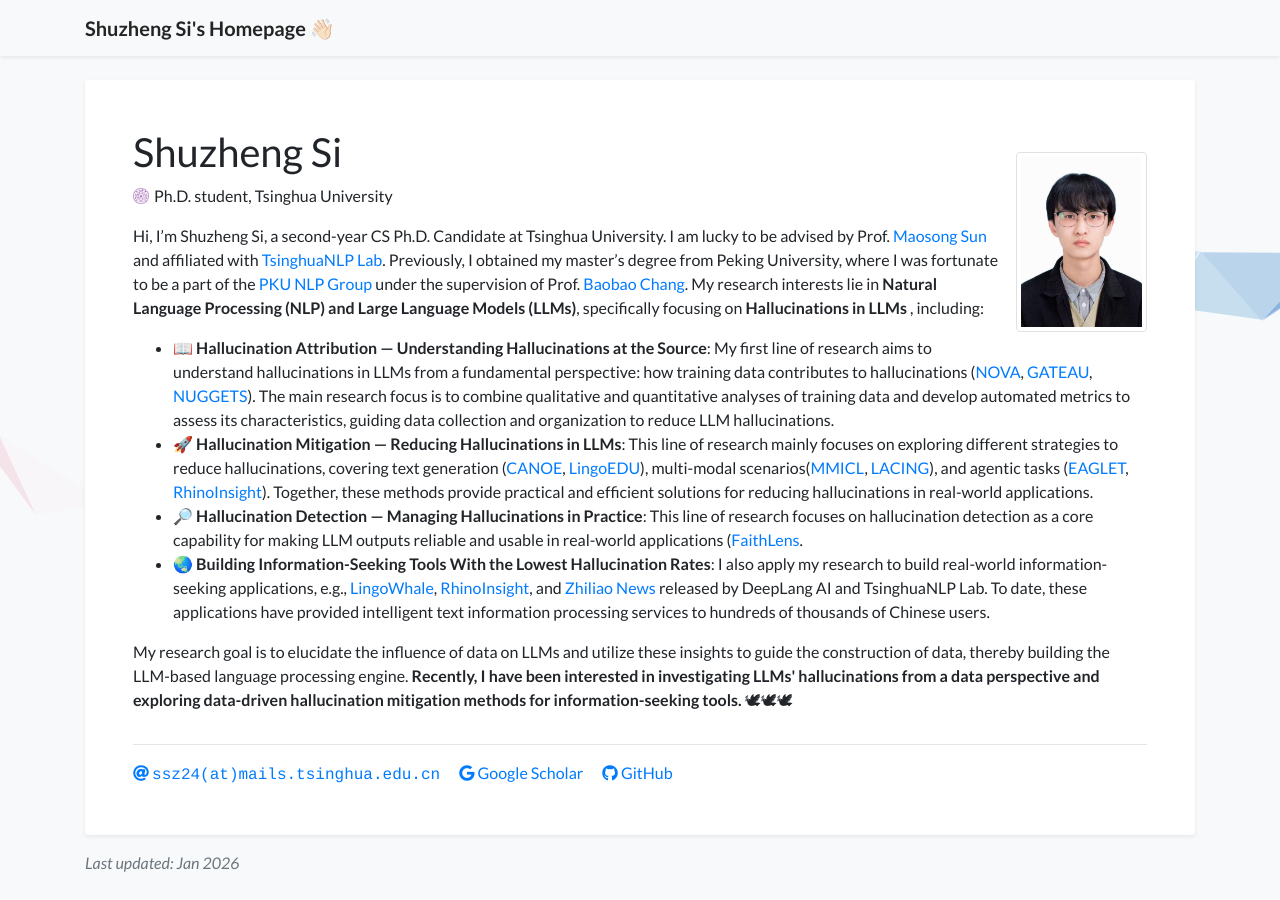
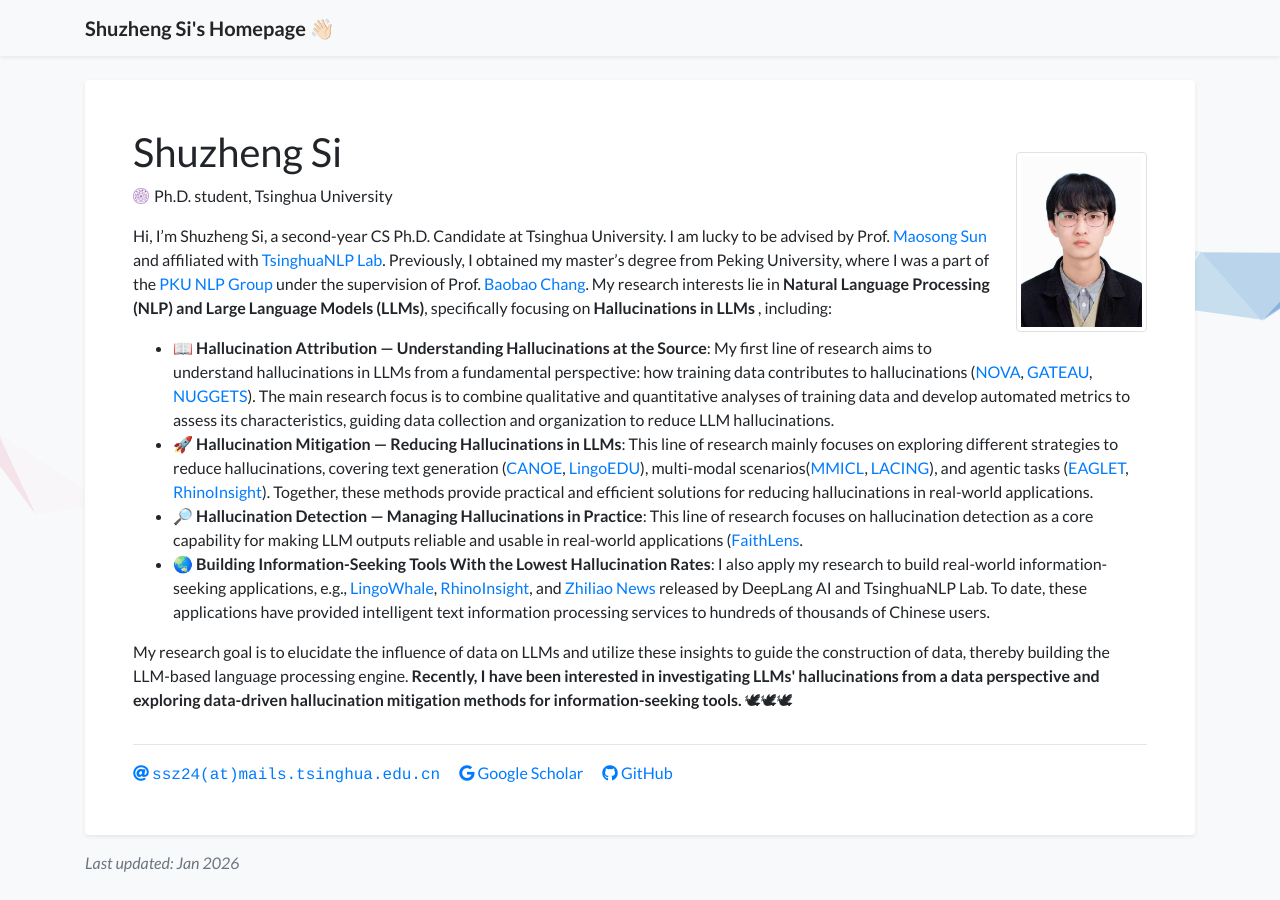
Before and after one commit to S1s-Z/s1s-z.github.io, a Jekyll site: the page built from index.html, in a window 1280 px wide. Built offline with Jekyll 4.4.1, drawn with Linux system fonts in a browser that asks for light colours; a style sheet for code colours, icons or effects is not loaded.

Commit message:
Update profile.yml

```diff
--- a/_data/profile.yml
+++ b/_data/profile.yml
@@ -19,7 +19,7 @@
 # xiaohongshu: 5fa2663000000000010068e2
 
 short_bio: >-
-  Hi, I’m Shuzheng Si, a second-year CS Ph.D. Candidate at Tsinghua University. I am lucky to be advised by Prof. <a href="https://scholar.google.com/citations?hl=en&user=zIgT0HMAAAAJ">Maosong Sun</a> and affiliated with <a href="https://nlp.csai.tsinghua.edu.cn">TsinghuaNLP Lab</a>. Previously, I obtained my master’s degree from Peking University, where I was fortunate to be a part of the <a href="https://pkunlp-icler.github.io/">PKU NLP Group</a> under the supervision of Prof. <a href="https://scholar.google.com.au/citations?user=LaKNyhQAAAAJ">Baobao Chang</a>. My research interests lie in <b>Natural Language Processing (NLP) and Large Language Models (LLMs)</b>, specifically focusing on <b>Hallucinations in LLMs </b>, including:
+  Hi, I’m Shuzheng Si, a second-year CS Ph.D. Candidate at Tsinghua University. I am lucky to be advised by Prof. <a href="https://scholar.google.com/citations?hl=en&user=zIgT0HMAAAAJ">Maosong Sun</a> and affiliated with <a href="https://nlp.csai.tsinghua.edu.cn">TsinghuaNLP Lab</a>. Previously, I obtained my master’s degree from Peking University, where I was a part of the <a href="https://pkunlp-icler.github.io/">PKU NLP Group</a> under the supervision of Prof. <a href="https://scholar.google.com.au/citations?user=LaKNyhQAAAAJ">Baobao Chang</a>. My research interests lie in <b>Natural Language Processing (NLP) and Large Language Models (LLMs)</b>, specifically focusing on <b>Hallucinations in LLMs </b>, including:
   <br>
   <ul class="pub">
       <li>
```
